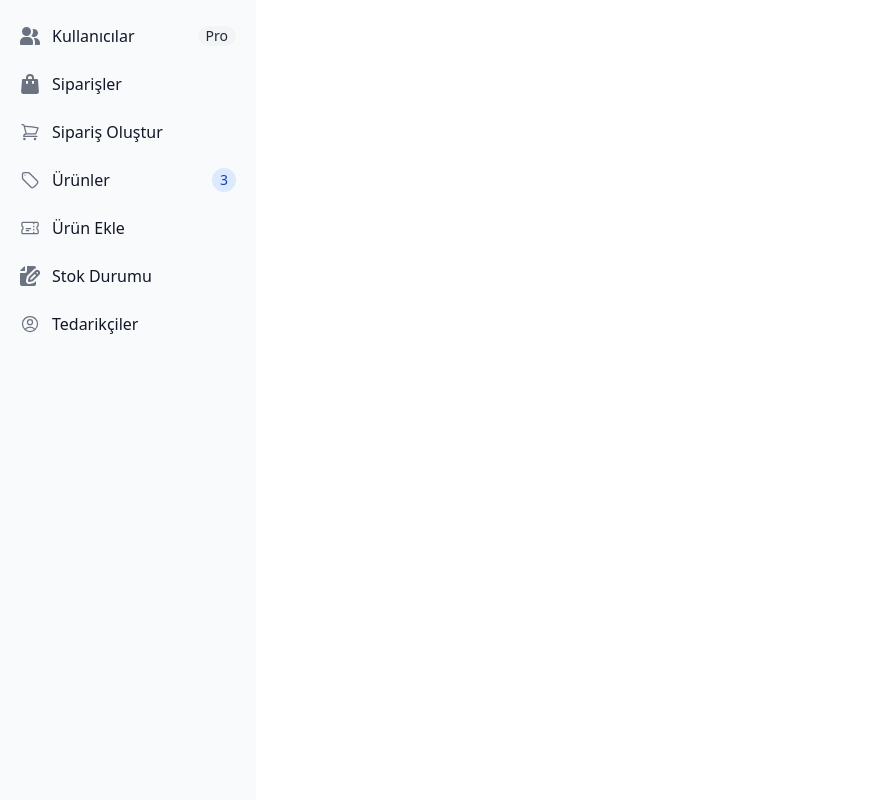
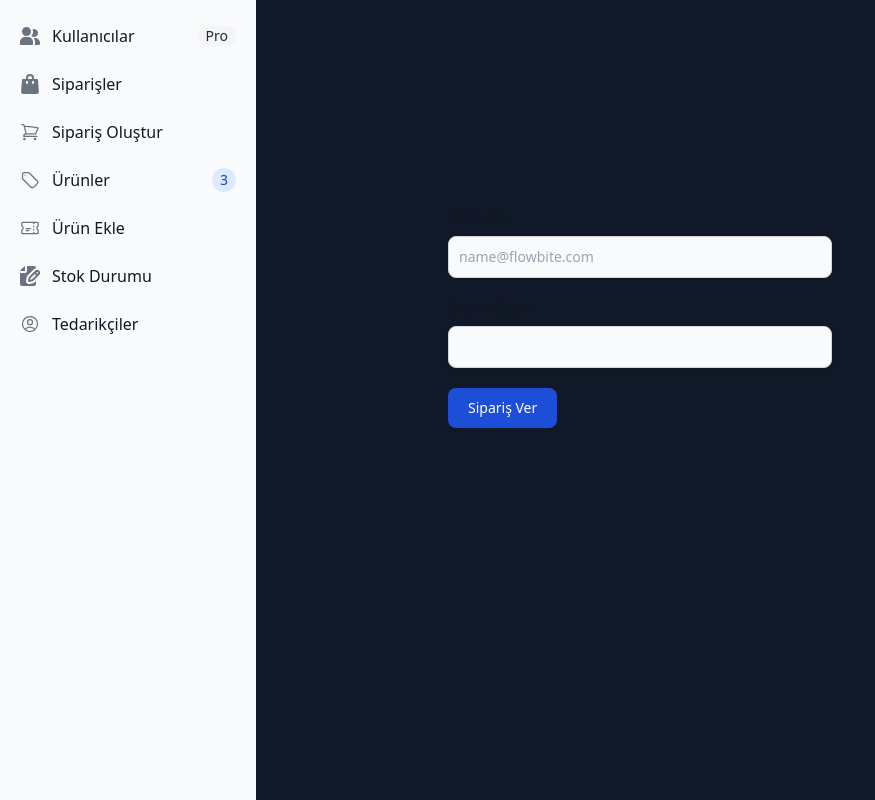
Before and after one commit to sektor7k/SOA-VTYS, a Next.js app in the folder frontend/: page /siparisolustur in a window 1280 px wide. Shown: the whole page, without its empty margins (0-875 px from the left). Built offline with nearby package versions, Linux system fonts and the light colour scheme.

Commit message:
sipariş form oluşturuldu

```diff
--- a/frontend/src/components/SiparisForm.tsx
+++ b/frontend/src/components/SiparisForm.tsx
@@ -1,9 +1,21 @@
 export default function SiparisForm() {
 
     return (
-        <div >
+        <div className="bg-gray-900 h-screen">
 
 
+            <form className="max-w-sm mx-auto pt-52">
+                <div className="mb-5">
+                    <label htmlFor="urunAdi" className="block mb-2 text-sm font-medium text-gray-900 dark:text-white">Ürün Adı</label>
+                    <input type="text" id="urunAdi" className="shadow-sm bg-gray-50 border border-gray-300 text-gray-900 text-sm rounded-lg focus:ring-blue-500 focus:border-blue-500 block w-full p-2.5 dark:bg-gray-700 dark:border-gray-600 dark:placeholder-gray-400 dark:text-white dark:focus:ring-blue-500 dark:focus:border-blue-500 dark:shadow-sm-light" placeholder="name@flowbite.com" required />
+                </div>
+
+                <div className="mb-5">
+                    <label htmlFor="stokMiktari" className="block mb-2 text-sm font-medium text-gray-900 dark:text-white">Ürün Miktarı</label>
+                    <input type="number" id="stokMiktari" className="shadow-sm bg-gray-50 border border-gray-300 text-gray-900 text-sm rounded-lg focus:ring-blue-500 focus:border-blue-500 block w-full p-2.5 dark:bg-gray-700 dark:border-gray-600 dark:placeholder-gray-400 dark:text-white dark:focus:ring-blue-500 dark:focus:border-blue-500 dark:shadow-sm-light" required />
+                </div>
+                <button type="submit" className="text-white bg-blue-700 hover:bg-blue-800 focus:ring-4 focus:outline-none focus:ring-blue-300 font-medium rounded-lg text-sm px-5 py-2.5 text-center dark:bg-blue-600 dark:hover:bg-blue-700 dark:focus:ring-blue-800">Sipariş Ver</button>
+            </form>
 
         </div>
     )
```
